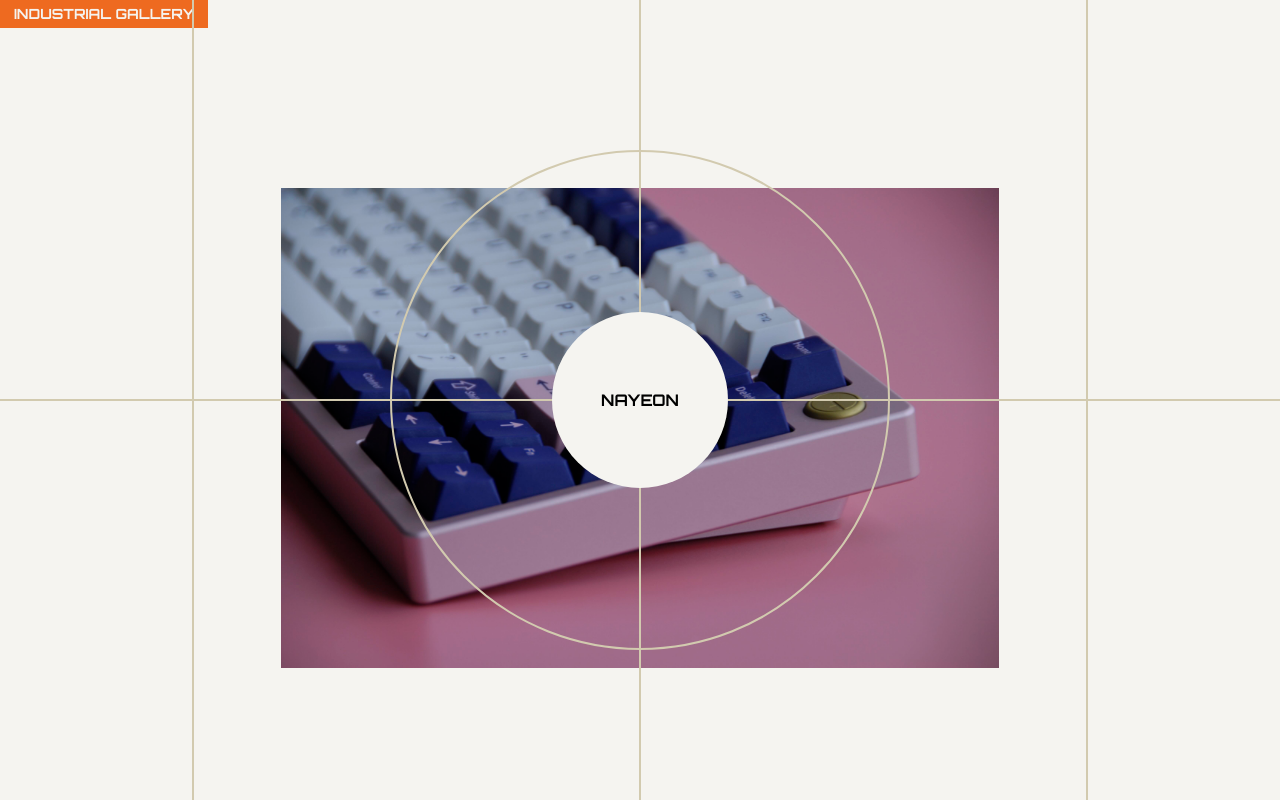
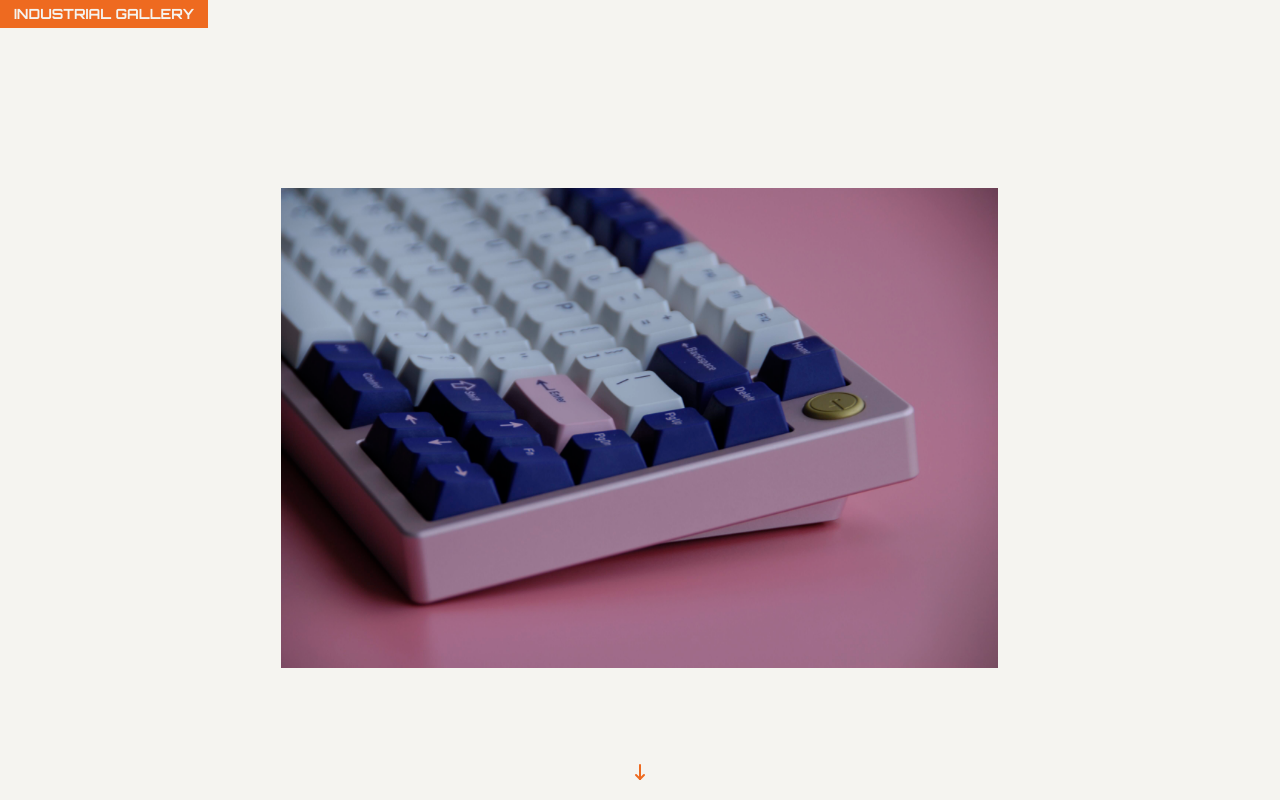
Before and after one commit to ericfzhu/industrial---gallery, a Next.js app: page / in a window 1280 px wide. Shown: the top 800 px of the page. Built offline with nearby package versions, Linux system fonts and the light colour scheme.

Commit message:
trying a new layout

```diff
--- a/src/pages/index.tsx
+++ b/src/pages/index.tsx
@@ -1,6 +1,7 @@
-import {  Orbitron } from 'next/font/google'
+import { Orbitron } from 'next/font/google'
 import Head from 'next/head'
-import { useEffect, useState } from 'react'
+import { useEffect, useRef, useState } from 'react'
+import Link from 'next/link'
 
 const orbitron = Orbitron({
     weight: '700',
@@ -16,46 +17,67 @@ export default function Home() {
         { name: 'Mode65', height: 'md:h-[80%]' },
         { name: 'Nayeon', height: 'md:h-[80%]' },
         { name: 'Iron165 V2', height: 'md:h-[95]' },
-        { name: 'HHKB Type-S', height: 'md:h-[70%]'},
-        { name: 'Dropbear', height: 'md:h-[75%]'},
-        { name: '852', height: 'md:h-[88%]'},
+        { name: 'HHKB Type-S', height: 'md:h-[70%]' },
+        { name: 'Dropbear', height: 'md:h-[75%]' },
+        { name: '852', height: 'md:h-[88%]' },
     ]
 
+    const [tilt, setTilt] = useState({ x: 0, y: 0 })
+    const containerRef = useRef<HTMLDivElement | null>(null)
 
-    const [circleText, setCircleText] = useState(galleries[0].name)
-
-    const checkCurrentDiv = () => {
-        const divs = document.querySelectorAll('.select-none')
-        const circleCenterY = window.innerHeight / 2
-
-        divs.forEach((div, index) => {
-            const divTop = div.getBoundingClientRect().top
-            const divBottom = div.getBoundingClientRect().bottom
-            const middleLine = divBottom - 1 // considering 1px divider
-
-            if (middleLine > circleCenterY && divTop < circleCenterY) {
-                setCircleText(galleries[index].name)
-            }
-        })
+    const handleMouseMove = (e: MouseEvent) => {
+        if (containerRef.current) {
+            const { left, top, width, height } =
+                containerRef.current.getBoundingClientRect()
+            const x = (e.clientX - (left + width / 2)) / (width / 2)
+            const y = -(e.clientY - (top + height / 2)) / (height / 2)
+            setTilt({ x, y })
+        }
     }
 
     useEffect(() => {
-        checkCurrentDiv();
-
-        window.addEventListener('scroll', checkCurrentDiv)
-
-        return () => {
-            window.removeEventListener('scroll', checkCurrentDiv)
+        const container = containerRef.current
+        if (container) {
+            container.addEventListener('mousemove', handleMouseMove)
+            return () =>
+                container.removeEventListener('mousemove', handleMouseMove)
         }
     }, [])
+
+    // const [circleText, setCircleText] = useState(galleries[0].name)
+
+    // const checkCurrentDiv = () => {
+    //     const divs = document.querySelectorAll('.select-none')
+    //     const circleCenterY = window.innerHeight / 2
+
+    //     divs.forEach((div, index) => {
+    //         const divTop = div.getBoundingClientRect().top
+    //         const divBottom = div.getBoundingClientRect().bottom
+    //         const middleLine = divBottom - 1 // considering 1px divider
+
+    //         if (middleLine > circleCenterY && divTop < circleCenterY) {
+    //             setCircleText(galleries[index].name)
+    //         }
+    //     })
+    // }
+
+    // useEffect(() => {
+    //     checkCurrentDiv();
+
+    //     window.addEventListener('scroll', checkCurrentDiv)
+
+    //     return () => {
+    //         window.removeEventListener('scroll', checkCurrentDiv)
+    //     }
+    // }, [])
 
     return (
         <main className={`flex min-h-screen flex-col flex-inline bg-main`}>
             <Head>
-                <title>Industrial Gallery</title>
+                <title>INDUSTRIAL GALLERY</title>
                 <meta
                     property={'og:title'}
-                    content="Industrial Gallery"
+                    content="INDUSTRIAL GALLERY"
                     key="title"
                 />
                 <meta
@@ -65,44 +87,98 @@ export default function Home() {
                 />
                 <link rel="icon" href="/favicon.ico" />
             </Head>
+
             <span
                 className={`inset-0 text-main text-xs md:text-sm p-1 w-44 md:w-52 text-center font-bold bg-accent whitespace-nowrap z-10 fixed sticky ${orbitron.className}`}
             >
                 INDUSTRIAL GALLERY
             </span>
-            <div className="fixed inset-0 flex items-center justify-center z-10 w-screen h-screen">
+            {/*
+            <div className="fixed inset-0 flex items-center justify-center z-0 w-screen h-screen">
                 <div className="absolute w-[500px] h-[500px] border-2 border-main1 rounded-full"/>
                 <div className="absolute w-0.5 h-screen bg-main1 left-1/2 transform -translate-x-1/2"/>
                 <div className="absolute w-screen h-0.5 bg-main1 top-1/2 transform -translate-y-1/2"/>
                 <div className="absolute w-0.5 h-screen bg-main1 left-[15%]"/>
                 <div className="absolute w-0.5 h-screen bg-main1 right-[15%]"/>
+            </div> */}
 
-                <button className="bg-main backdrop-filter backdrop-blur-sm rounded-full w-44 h-44 flex items-center justify-center hover:bg-white">
-                    <span
-                        className={`text-black uppercase text-base text-center ${orbitron.className}`}
-                    >
-                        {circleText}
-                    </span>
-                </button>
+            <div
+                ref={containerRef}
+                className="select-none h-screen flex items-center justify-center"
+            >
+                <img
+                    src="/data/Tomo/front.jpg"
+                    alt="tomo"
+                    className="md:h-[60%] hover:opacity-80"
+                    style={{
+                        transform: `perspective(1000px) rotateY(${
+                            tilt.x * 2
+                        }deg) rotateX(${tilt.y * 2}deg)`,
+                        transition: 'transform 0.1s',
+                    }}
+                />
             </div>
 
-            <div className="divide-solid divide-y-[1px] divide-black">
-                {galleries.map((gallery, index) => (
-                    <div
-                        key={index}
-                        id={`gallery${index}`}
-                        className="select-none h-screen flex items-center justify-center"
-                    >
-                        <img
-                            src={`/data/${gallery.name.replace(
-                                /\s+/g,
-                                ''
-                            )}/front.jpg`}
-                            alt={gallery.name}
-                            className={`${gallery.height} hover:opacity-80`}
-                        />
+            <div className="absolute bottom-0 w-full flex justify-center mb-4">
+                <svg
+                    xmlns="http://www.w3.org/2000/svg"
+                    className="self-center stroke-accent"
+                    width="24"
+                    height="24"
+                    viewBox="0 0 24 24"
+                    stroke-width="2"
+                    stroke="currentColor"
+                    fill="none"
+                    stroke-linecap="round"
+                    stroke-linejoin="round"
+                >
+                    <path stroke="none" d="M0 0h24v24H0z" fill="none"></path>
+                    <path d="M12 5l0 14"></path>
+                    <path d="M16 15l-4 4"></path>
+                    <path d="M8 15l4 4"></path>
+                </svg>
+            </div>
+
+            <div className="w-full mt-8 min-h-[30vh]">
+                <div className="uppercase w-full border-collapse">
+                    <div className="text-accent text-left">
+                        <div className='border-b flex flex-row'>
+                            <div className="px-4 py-2 w-[20%]">Date</div>
+                            <div className="px-4 py-2 w-[50%]">Name</div>
+                            <div className="px-4 py-2 w-[30%]">
+                                Designer
+                            </div>
+                        </div>
                     </div>
-                ))}
+                    <div className="text-left hover:bg-main1/20">
+                        <div className='border-b flex flex-row'>
+                            <div className="px-4 py-2 w-[20%]">TBA</div>
+                            <div className="px-4 py-2 w-[50%]">tomo</div>
+                            <div className="px-4 py-2 w-[30%]">monokei, tgr</div>
+                        </div>
+                    </div>
+                    <div className="text-left hover:bg-main1/20">
+                        <div className='border-b flex flex-row'>
+                            <div className="px-4 py-2 w-[20%]">TBA</div>
+                            <div className="px-4 py-2 w-[50%]">nayeon</div>
+                            <div className="px-4 py-2 w-[30%]">Abats' Keyboard Club</div>
+                        </div>
+                    </div>
+                    <div className="text-left hover:bg-main1/20">
+                        <div className='border-b flex flex-row'>
+                            <div className="px-4 py-2 w-[20%]">TBA</div>
+                            <div className="px-4 py-2 w-[50%]">iron165 v2</div>
+                            <div className="px-4 py-2 w-[30%]">Smith and Rune</div>
+                        </div>
+                    </div>
+                    <div className="text-left hover:bg-main1/20">
+                        <div className='border-b flex flex-row'>
+                            <div className="px-4 py-2 w-[20%]">TBA</div>
+                            <div className="px-4 py-2 w-[50%]">sbl</div>
+                            <div className="px-4 py-2 w-[30%]">DN works</div>
+                        </div>
+                    </div>
+                </div>
             </div>
         </main>
     )
```
